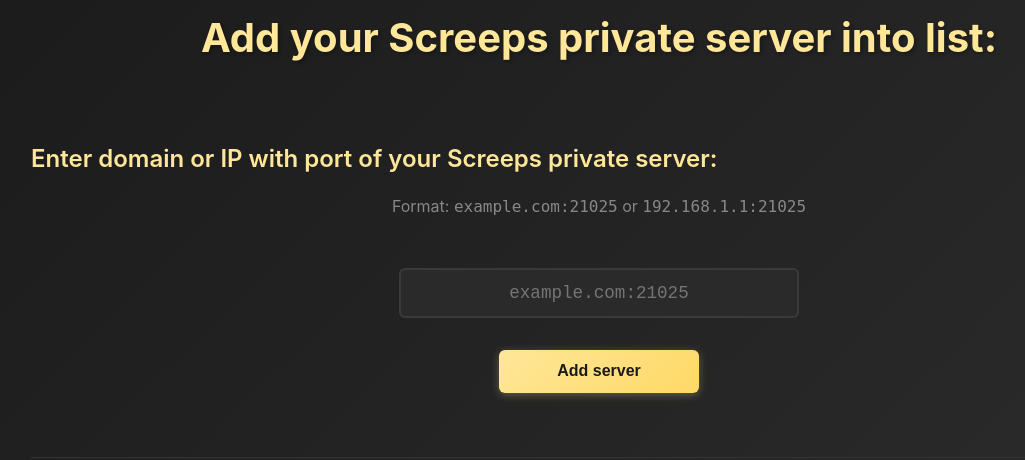
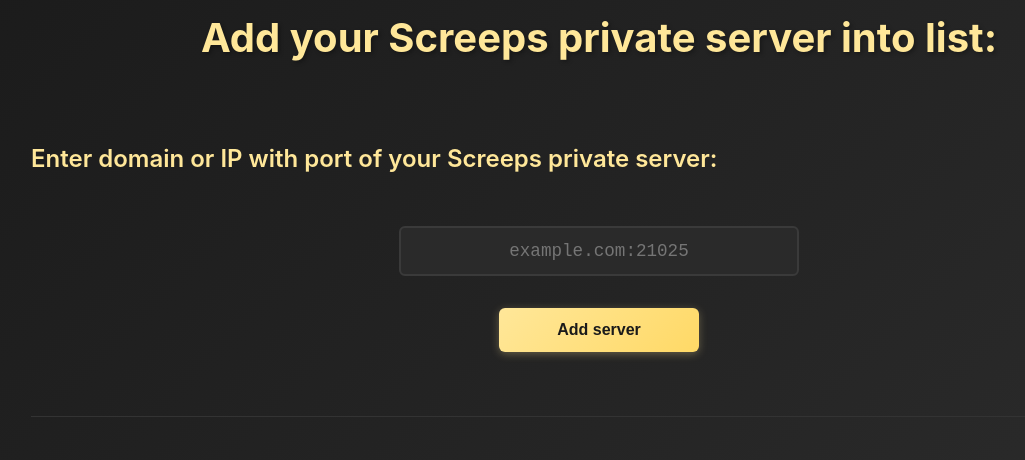
Before and after one commit to dodoslavn/screeps_online, a PHP site: page /add in a window 1280 px wide. Shown: the part 134-594 px from the top of the page, without its empty margins (41-1066 px from the left). Run offline with PHP 8.4, Linux system fonts and the light colour scheme.

Commit message:
Remove format example line from Add Server page

```diff
--- a/web/add/index.php
+++ b/web/add/index.php
@@ -87,7 +87,6 @@ if (!empty($msg)) {
 ?>
 
 	<h3><br>Enter domain or IP with port of your Screeps private server:</h3>
-	<p style="text-align: center; color: #888;">Format: <code>example.com:21025</code> or <code>192.168.1.1:21025</code></p>
 	<form action="" method="post" class="add-server-form">
 		<input type="hidden" name="csrf_token" value="<?= escape_html(generate_csrf_token()) ?>">
 		<input type="text" name="server" placeholder="example.com:21025" class="server-input">
```
